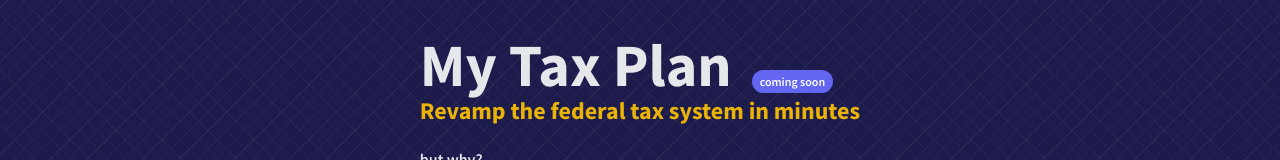
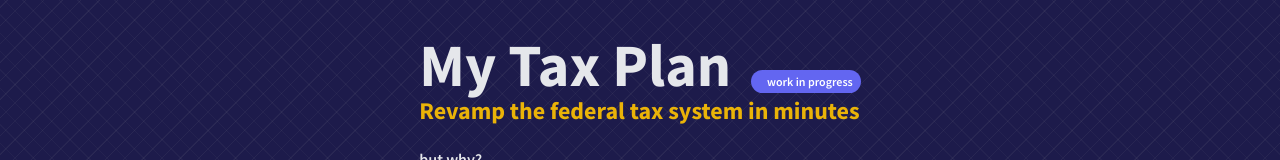
Before and after one commit to iethree/my-tax-plan, a Next.js app: page / in a window 1280 px wide. Shown: the part 255-415 px from the top of the page. Built offline with nearby package versions, Linux system fonts and the light colour scheme.

Commit message:
add WIP badges

```diff
--- a/components/RateChart.tsx
+++ b/components/RateChart.tsx
@@ -101,8 +101,8 @@ export default function BracketChart() {
           />
         </YAxis>
         <XAxis
-          dataKey="max"
-          tickFormatter={(value: number) => `< ${formatBigMoney(value)}`}
+          dataKey="min"
+          tickFormatter={(value: number) => `> ${formatBigMoney(value)}`}
         >
           <Label
             value="Income"
@@ -113,7 +113,7 @@ export default function BracketChart() {
         <Tooltip
           formatter={(value: number, label: 'revenue' | 'rate') => formatters[label](value)}
           labelStyle={ { color: colors.black } }
-          labelFormatter={(value: number) => `income below ${formatBigMoney(value)}`}
+          labelFormatter={(value: number) => `income above ${formatBigMoney(value)}`}
         />
         <Area
           type="natural"
--- a/pages/build.tsx
+++ b/pages/build.tsx
@@ -9,7 +9,13 @@ const Builder: NextPage = () => {
         <title>My Tax Plan | Builder</title>
       </Head>
       <main className="p-3 mx-auto text-center block">
-        <h2 className="text-yellow-500">Builder</h2>
+        <h2 className="text-yellow-500 flex items-center justify-center">
+          Builder
+          <span className="badge indigo ml-5">
+            <i className="fas fa-wrench mr-2" />
+            work in progress
+          </span>
+        </h2>
         <RateChart />
       </main>
     </div>
--- a/pages/index.tsx
+++ b/pages/index.tsx
@@ -12,7 +12,10 @@ const Home: NextPage = () => {
 
         <h1 className="mb-0">
          My Tax Plan
-        <span className="badge indigo ml-5">coming soon</span>
+        <span className="badge indigo ml-5">
+          <i className="fas fa-wrench mr-2" />
+          work in progress
+        </span>
         </h1>
 
         <h5 className="text-yellow-500">
```
